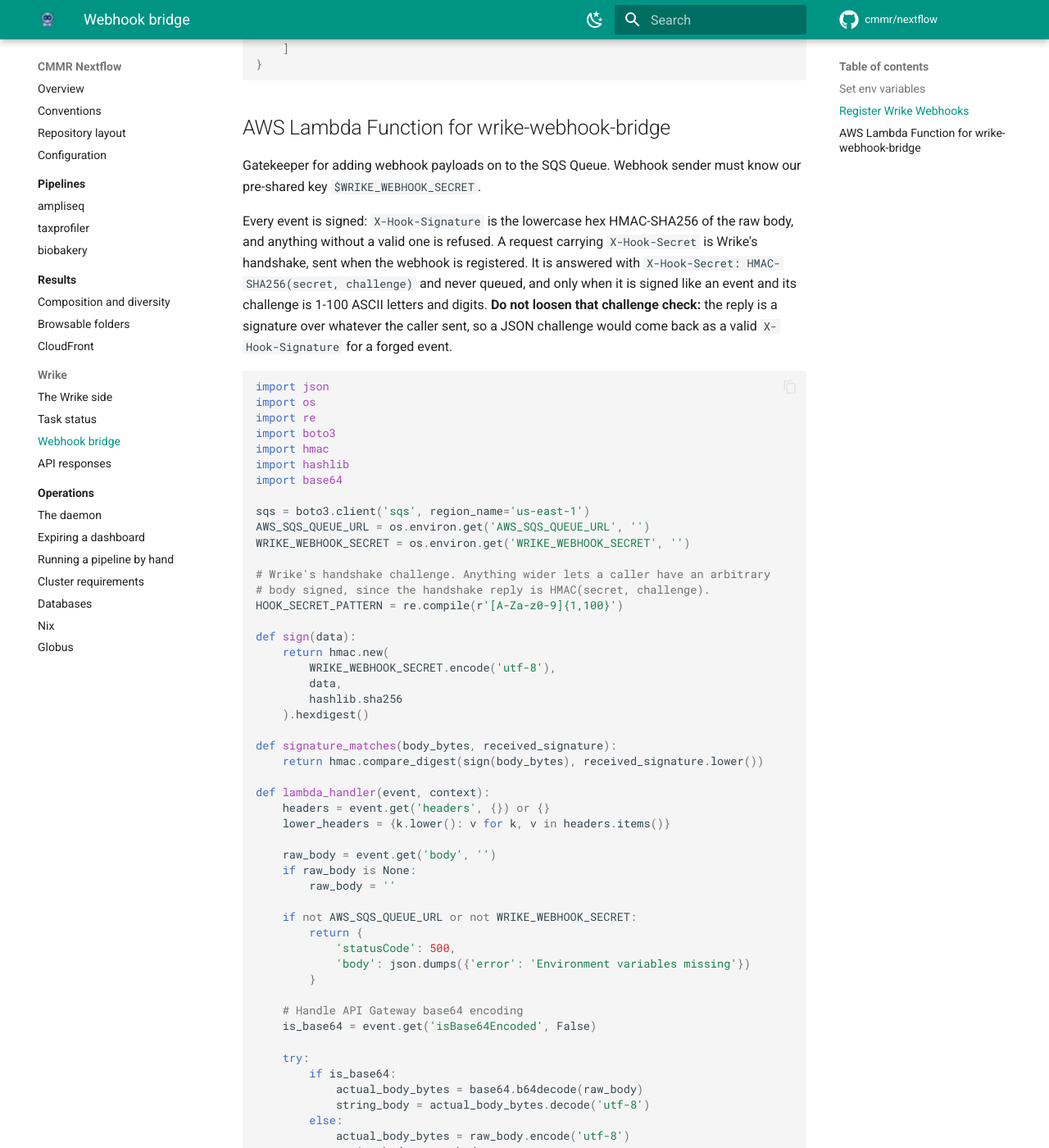
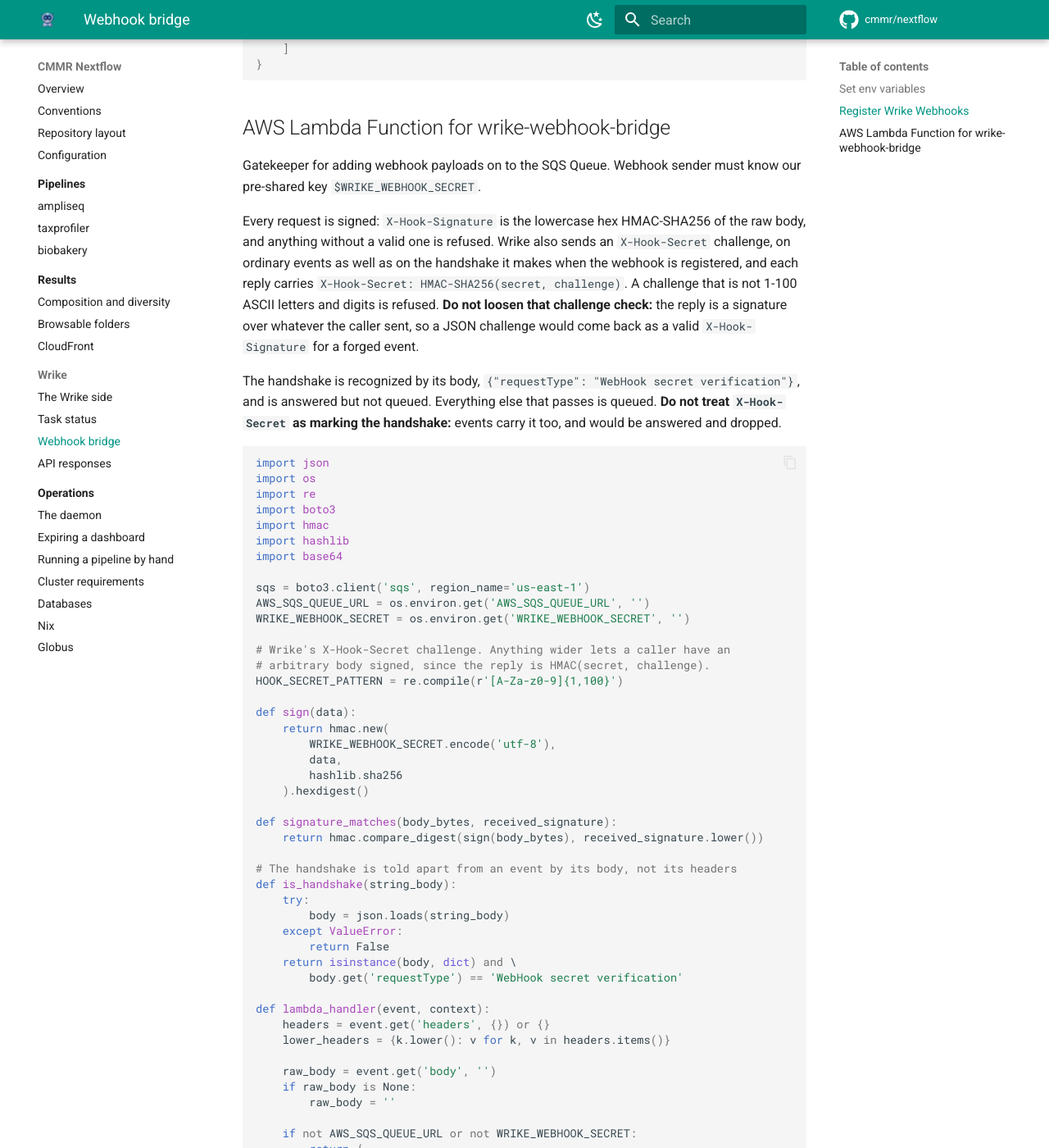
Before and after one commit to cmmr/nextflow, an MkDocs documentation site: the page built from docs/wrike/webhook_bridge.md, in a window 1280 px wide and 1400 px high, scrolled down 4036 px. Shown: the whole window at 82% size. Built offline with MkDocs 1.6.1 and Material for MkDocs 9.7.7, drawn with Linux system fonts in a browser that asks for light colours; comment, search, counter and statistics services are not loaded; some of the changed text lies outside the part shown.

Commit message:
Queue Wrike events that carry X-Hook-Secret
Wrike sends X-Hook-Secret on ordinary event deliveries, not only on the
handshake, so treating the header as the handshake answered every event and
queued none. The handshake is now recognized by its body. Every request needs
a valid signature, the challenge check is unchanged, and X-Hook-Secret is
answered whenever it is sent.

Co-Authored-By: Claude Opus 5.5 <noreply@anthropic.com>

````diff
--- a/docs/wrike/webhook_bridge.md
+++ b/docs/wrike/webhook_bridge.md
@@ -216,14 +216,19 @@ Example webhook payload when that task is DELETED from the Dashboards folder:
 Gatekeeper for adding webhook payloads on to the SQS Queue.
 Webhook sender must know our pre-shared key `$WRIKE_WEBHOOK_SECRET`.
 
-Every event is signed: `X-Hook-Signature` is the lowercase hex HMAC-SHA256 of
-the raw body, and anything without a valid one is refused. A request carrying
-`X-Hook-Secret` is Wrike's handshake, sent when the webhook is registered.
-It is answered with `X-Hook-Secret: HMAC-SHA256(secret, challenge)` and never
-queued, and only when it is signed like an event and its challenge is 1-100
-ASCII letters and digits. **Do not loosen that challenge check:** the reply is a
-signature over whatever the caller sent, so a JSON challenge would come back as
-a valid `X-Hook-Signature` for a forged event.
+Every request is signed: `X-Hook-Signature` is the lowercase hex HMAC-SHA256 of
+the raw body, and anything without a valid one is refused. Wrike also sends an
+`X-Hook-Secret` challenge, on ordinary events as well as on the handshake it
+makes when the webhook is registered, and each reply carries
+`X-Hook-Secret: HMAC-SHA256(secret, challenge)`. A challenge that is not 1-100
+ASCII letters and digits is refused. **Do not loosen that challenge check:** the
+reply is a signature over whatever the caller sent, so a JSON challenge would
+come back as a valid `X-Hook-Signature` for a forged event.
+
+The handshake is recognized by its body,
+`{"requestType": "WebHook secret verification"}`, and is answered but not
+queued. Everything else that passes is queued. **Do not treat `X-Hook-Secret` as
+marking the handshake:** events carry it too, and would be answered and dropped.
 
 ```python
 import json
@@ -238,8 +243,8 @@ sqs = boto3.client('sqs', region_name='us-east-1')
 AWS_SQS_QUEUE_URL = os.environ.get('AWS_SQS_QUEUE_URL', '')
 WRIKE_WEBHOOK_SECRET = os.environ.get('WRIKE_WEBHOOK_SECRET', '')
 
-# Wrike's handshake challenge. Anything wider lets a caller have an arbitrary
-# body signed, since the handshake reply is HMAC(secret, challenge).
+# Wrike's X-Hook-Secret challenge. Anything wider lets a caller have an
+# arbitrary body signed, since the reply is HMAC(secret, challenge).
 HOOK_SECRET_PATTERN = re.compile(r'[A-Za-z0-9]{1,100}')
 
 def sign(data):
@@ -251,6 +256,15 @@ def sign(data):
 
 def signature_matches(body_bytes, received_signature):
     return hmac.compare_digest(sign(body_bytes), received_signature.lower())
+
+# The handshake is told apart from an event by its body, not its headers
+def is_handshake(string_body):
+    try:
+        body = json.loads(string_body)
+    except ValueError:
+        return False
+    return isinstance(body, dict) and \
+        body.get('requestType') == 'WebHook secret verification'
 
 def lambda_handler(event, context):
     headers = event.get('headers', {}) or {}
@@ -281,35 +295,17 @@ def lambda_handler(event, context):
         raise e
 
     received_signature = lower_headers.get('x-hook-signature')
+    challenge = lower_headers.get('x-hook-secret')
 
-    # 1. Secure Wrike Handshake Verification. Answered here and never queued:
-    #    the handshake body is not an event.
-    if 'x-hook-secret' in lower_headers:
-        challenge = lower_headers['x-hook-secret']
-
-        if not HOOK_SECRET_PATTERN.fullmatch(challenge):
-            return {
-                'statusCode': 400,
-                'body': json.dumps({'error': 'Invalid X-Hook-Secret'})
-            }
-
-        if received_signature is None or \
-                not signature_matches(actual_body_bytes, received_signature):
-            return {
-                'statusCode': 403,
-                'body': json.dumps({'error': 'Invalid signature'})
-            }
-
+    # 1. Refuse a malformed X-Hook-Secret before anything is computed from it
+    if challenge is not None and not HOOK_SECRET_PATTERN.fullmatch(challenge):
         return {
-            'statusCode': 200,
-            'headers': {
-                'Content-Type': 'application/json',
-                'X-Hook-Secret': sign(challenge.encode('utf-8'))
-            },
-            'body': json.dumps({'status': 'handshake_success'})
+            'statusCode': 400,
+            'body': json.dumps({'error': 'Invalid X-Hook-Secret'})
         }
 
-    # 2. Verify Signature on actual webhook events
+    # 2. Verify the signature, which every request carries: events and the
+    #    handshake alike
     if not received_signature:
         return {
             'statusCode': 401,
@@ -322,7 +318,22 @@ def lambda_handler(event, context):
             'body': json.dumps({'error': 'Invalid signature'})
         }
 
-    # 3. Webhook Event Processing
+    # 3. Answer X-Hook-Secret, which Wrike sends with events as well as with
+    #    the handshake
+    response_headers = {'Content-Type': 'application/json'}
+
+    if challenge is not None:
+        response_headers['X-Hook-Secret'] = sign(challenge.encode('utf-8'))
+
+    # 4. The handshake is answered and not queued: its body is not an event
+    if is_handshake(string_body):
+        return {
+            'statusCode': 200,
+            'headers': response_headers,
+            'body': json.dumps({'status': 'handshake_success'})
+        }
+
+    # 5. Webhook Event Processing
     try:
         sqs_kwargs = {
             'QueueUrl': AWS_SQS_QUEUE_URL,
@@ -343,7 +354,7 @@ def lambda_handler(event, context):
 
     return {
         'statusCode': 200,
-        'headers': {'Content-Type': 'application/json'},
+        'headers': response_headers,
         'body': json.dumps({'status': 'message_queued'})
     }
 ```
````
